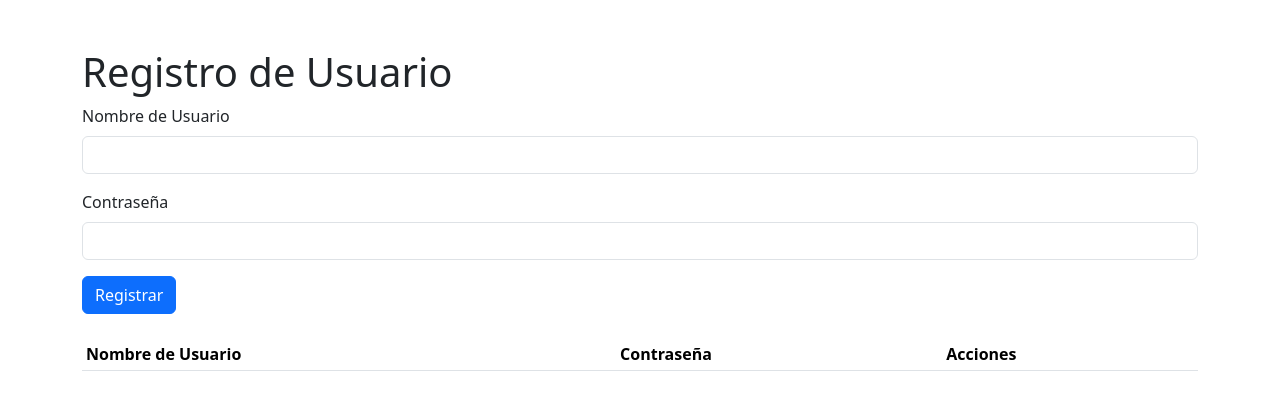
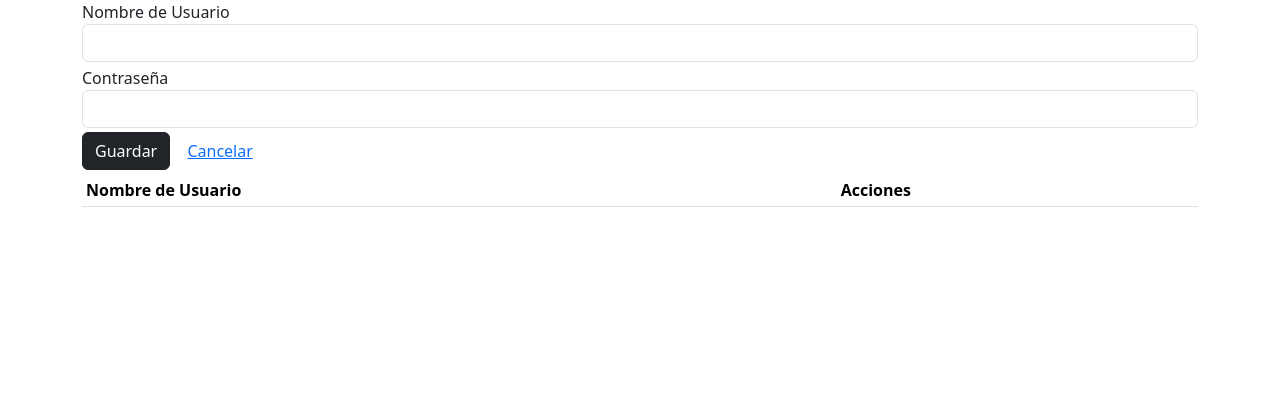
Before and after one commit to velycrxcker/7bFLASK, a Flask app: template templates/app.html in a window 1280 px wide. Shown: the top 410 px of the page. Run offline with Flask 3, Linux system fonts and the light colour scheme; the template is opened without the code that fills it, so the values that code supplies are empty.

Commit message:
Update app.html

```diff
--- a/templates/app.html
+++ b/templates/app.html
@@ -4,140 +4,98 @@
     <meta charset="UTF-8">
     <meta name="viewport" content="width=device-width, initial-scale=1.0">
 
-    <title>Registro de Usuario</title>
+    <link href="https://cdn.jsdelivr.net/npm/bootstrap@5.3.3/dist/css/bootstrap.min.css" rel="stylesheet" integrity="sha384-QWTKZyjpPEjISv5WaRU9OFeRpok6YctnYmDr5pNlyT2bRjXh0JMhjY6hW+ALEwIH" crossorigin="anonymous">
 
-    <!-- Bootstrap CSS -->
-    <link href="https://cdn.jsdelivr.net/npm/bootstrap@5.3.3/dist/css/bootstrap.min.css" rel="stylesheet">
+    <script src="https://code.jquery.com/jquery-3.7.1.min.js" integrity="sha256-/JqT3SQfawRcv/BIHPThkBvs0OEvtFFmqPF/lYI/Cxo=" crossorigin="anonymous"></script>
 
-    <!-- jQuery -->
-    <script src="https://code.jquery.com/jquery-3.7.1.min.js"></script>
-
-    <!-- jQuery Validation -->
-    <script src="https://cdn.jsdelivr.net/npm/jquery-validation@1.19.5/dist/jquery.validate.min.js"></script>
-
+    <title>App Usuarios</title>
 </head>
 <body>
-    <div class="container mt-5">
-        <h1>Registro de Usuario</h1>
+    <div class="container">
+      <form id="frmUsuarios" method="post">
+          <input type="hidden" id="id_usuario" name="id_usuario">
 
-        <form id="registroUsuario" method="post">
-            <input type="hidden" id="Id_Usuario" name="Id_Usuario">
-
-            <div class="mb-3">
-                <label for="Nombre_Usuario" class="form-label">Nombre de Usuario</label>
-                <input type="text" id="Nombre_Usuario" name="Nombre_Usuario" class="form-control" required minlength="5" maxlength="20" pattern="[a-zA-Z0-9]+" title="Solo letras y números, sin espacios ni caracteres especiales.">
+          <div class="mb-1">
+              <label for="nombre_usuario">Nombre de Usuario</label>
+              <input type="text" id="nombre_usuario" name="nombre_usuario" class="form-control" required>
           </div>
-
-            <div class="mb-3">
-                <label for="Contrasena" class="form-label">Contraseña</label>
-                <input type="password" id="Contrasena" name="Contrasena" class="form-control" required minlength="8" maxlength="20">
+          <div class="mb-1">
+              <label for="contrasena">Contraseña</label>
+              <input type="password" id="contrasena" name="contrasena" class="form-control" required>
           </div>
-
-            <button type="submit" class="btn btn-primary">Registrar</button>
+          <div class="mb-1">
+              <button id="guardar" name="guardar" class="btn btn-dark">Guardar</button>
+              <button type="reset" id="cancelar" name="cancelar" class="btn btn-link">Cancelar</button>
+          </div>
       </form>
-
-        <table class="table table-sm mt-4">
+      <table class="table table-sm">
         <thead>
           <tr>
             <th>Nombre de Usuario</th>
-                    <th>Contraseña</th>
             <th>Acciones</th>
           </tr>
         </thead>
-            <tbody id="tbodyUsuarios">
-                <!-- Aquí se cargarán los usuarios desde la base de datos -->
-            </tbody>
+        <tbody id="tbodyUsuarios"></tbody>
       </table>
     </div>
 
+    <script src="https://cdn.jsdelivr.net/npm/bootstrap@5.3.3/dist/js/bootstrap.bundle.min.js" integrity="sha384-YvpcrYf0tY3lHB60NNkmXc5s9fDVZLESaAA55NDzOxhy9GkcIdslK1eN7N6jIeHz" crossorigin="anonymous"></script>
+
     <script>
-        $(document).ready(function() {
-            // Validación del formulario
-            $("#registroUsuario").validate({
-                rules: {
-                    Nombre_Usuario: {
-                        required: true,
-                        minlength: 5,
-                        maxlength: 20,
-                        pattern: /^[a-zA-Z0-9]+$/
-                    },
-                    Contrasena: {
-                        required: true,
-                        minlength: 8,
-                        maxlength: 20
+        window.addEventListener("load", function (event) {
+            function buscarUsuarios() {
+                $.get("/buscar_usuarios", function (respuesta) {
+                    $("#tbodyUsuarios").html("")
+
+                    for (var x in respuesta) {
+                        var usuario = respuesta[x]
+
+                        $("#tbodyUsuarios").append(`<tr>
+                            <td>${usuario["Nombre_Usuario"]}</td>
+                            <td>
+                                <button class="btn btn-primary btn-editar" data-id="${usuario["Id_Usuario"]}">Editar</button>
+                                <button class="btn btn-danger btn-eliminar" data-id="${usuario["Id_Usuario"]}">Eliminar</button>
+                            </td>
+                        </tr>`)
                     }
-                },
-                messages: {
-                    Nombre_Usuario: {
-                        required: "Este campo es obligatorio.",
-                        minlength: "Debe tener al menos 5 caracteres.",
-                        maxlength: "No debe exceder los 20 caracteres.",
-                        pattern: "Solo se permiten letras y números, sin espacios ni caracteres especiales."
-                    },
-                    Contrasena: {
-                        required: "Este campo es obligatorio.",
-                        minlength: "Debe tener al menos 8 caracteres.",
-                        maxlength: "No debe exceder los 20 caracteres."
-                    }
-                }
-            });
-
-            // Cargar usuarios al inicio
-            cargarUsuarios();
-
-            // Función para cargar los usuarios en la tabla
-            function cargarUsuarios() {
-                $.get("/usuarios", function(respuesta) {
-                    $("#tbodyUsuarios").html("");
-                    for (var x in respuesta) {
-                        var usuario = respuesta[x];
-                        $("#tbodyUsuarios").append(`
-                            <tr>
-                                <td>${usuario.Nombre_Usuario}</td>
-                                <td>${usuario.Contrasena}</td>
-                                <td>
-                                    <button class="btn btn-primary btn-editar" data-id="${usuario.Id_Usuario}">Editar</button>
-                                    <button class="btn btn-danger btn-eliminar" data-id="${usuario.Id_Usuario}">Eliminar</button>
-                                </td>
-                            </tr>
-                        `);
-                    }
-                });
+                })
             }
 
-            // Editar usuario
-            $(document).on("click", ".btn-editar", function() {
-                var id = $(this).data("id");
-                $.get("/usuario", { id: id }, function(respuesta) {
-                    $("#Id_Usuario").val(respuesta.Id_Usuario);
-                    $("#Nombre_Usuario").val(respuesta.Nombre_Usuario);
-                    $("#Contrasena").val(respuesta.Contrasena);
-                });
-            });
+            buscarUsuarios()
 
-            // Eliminar usuario
-            $(document).on("click", ".btn-eliminar", function() {
-                if (!confirm("¿Estás seguro de eliminar este usuario?")) return;
+            $(document).on("click", ".btn-editar", function (event) {
+                var id = $(this).attr("data-id")
 
-                var id = $(this).data("id");
-                $.post("/eliminar", { id: id }, function() {
-                    cargarUsuarios();
-                });
-            });
+                $.get("/editar_usuario", {id: id}, function (respuesta) {
+                    var usuario = respuesta[0]
 
-            // Registrar usuario
-            $("#registroUsuario").submit(function(event) {
-                event.preventDefault();
-                $.post("/guardar", $(this).serialize(), function() {
-                    $("#registroUsuario")[0].reset();
-                    $("#Id_Usuario").val("");
-                    cargarUsuarios();
-                });
-            });
-        });
+                    $("#id_usuario").val(usuario["Id_Usuario"])
+                    $("#nombre_usuario").val(usuario["Nombre_Usuario"])
+                    $("#contrasena").val(usuario["Contraseña"])
+                })
+            })
+
+            $(document).on("click", ".btn-eliminar", function (event) {
+                if (!confirm("¿Quieres eliminar este registro?")) {
+                    return
+                }
+
+                var id = $(this).attr("data-id")
+
+                $.post("/eliminar_usuario", {id: id})
+            })
+
+            $("#frmUsuarios").submit(function (event) {
+                event.preventDefault()
+
+                $.post("/guardar_usuario", $(this).serialize(), function (respuesta) {
+                    $("#frmUsuarios").get(0).reset()
+                    buscarUsuarios()
+                })
+            }).on("reset", function (event) {
+                $("#id_usuario").val("")
+            })
+        })
     </script>
-
-    <!-- Bootstrap JS -->
-    <script src="https://cdn.jsdelivr.net/npm/bootstrap@5.3.3/dist/js/bootstrap.bundle.min.js"></script>
 </body>
 </html>
```
Lines whose indentation alone changed are shown as unchanged.
